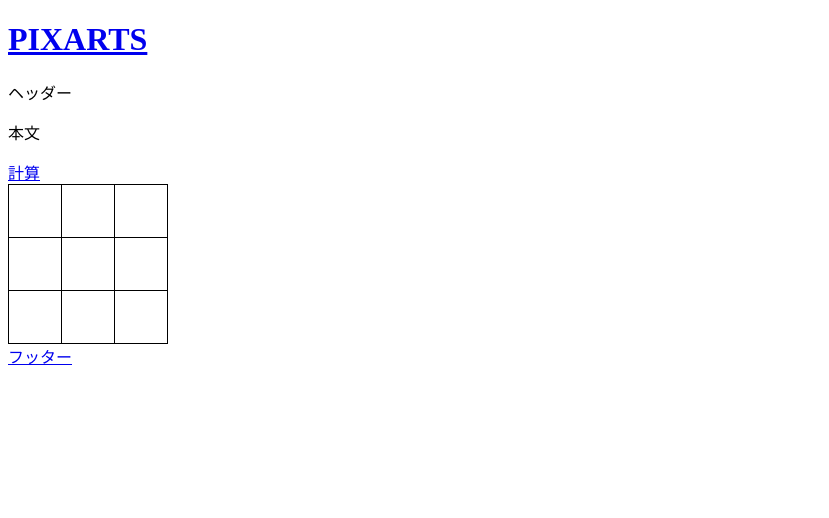
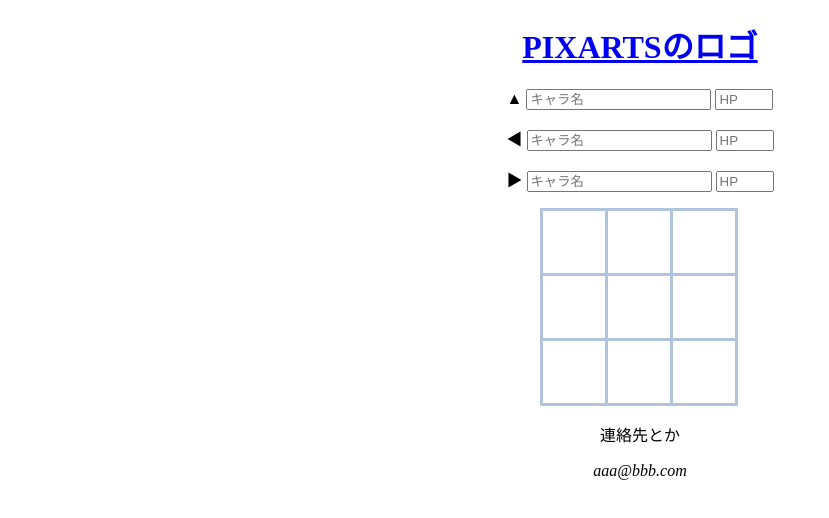
Before and after one commit to samujoh/keisan.io, a plain HTML site: page index.html in a window 1280 px wide. Shown: the whole page, without its empty margins (0-829 px from the left). Drawn offline with Linux system fonts and the light colour scheme.

Commit message:
index.html
nemunemu

```diff
--- a/index.html
+++ b/index.html
@@ -22,24 +22,58 @@
         table {
             border-collapse: collapse;
         }
+
         td {
+            width: 60px;
+            height: 60px;
+            border: 3px solid #b0c4de;
+            background-color: #ffffff;
+        }
+
+        body {
+            margin: auto;
+            width:500px;
+            text-align: center;
+        }
+        .box{
+            margin:auto;
+            width:200px;
+        }
+
+        .hpInput {
             width: 50px;
-    height: 50px;
-    border: 1px solid black;
-    background-color: white;
-    cursor: pointer;
         }
     </style>
 </head>
+
 <body>
     <header>
-        <a href="index.html"><h1>PIXARTS</h1></a>
-        <p>ヘッダー</p>
+        <a href="index.html">
+            <h1>PIXARTSのロゴ</h1>
+        </a>
     </header>
+    <main>
+        <span>
+            <p>▲
+                <input type="text" placeholder="キャラ名">
+                <input type="number" placeholder="HP" class="hpInput">
+            </p>
+        </span>
+        <span>
+            <p>◀
+                <input type="text" placeholder="キャラ名">
+                <input type="number" placeholder="HP" class="hpInput">
+            </p>
+        </span>
+        <span>
+            <p>▶
+                <input type="text" placeholder="キャラ名">
+                <input type="number" placeholder="HP" class="hpInput">
+            </p>
+        </span>
 
-    <p>本文</p>
-    <a href="cal/keisan.html">計算</a>
-    <table id="clickableTable">
+        <div class="box">
+        <table>
             <tr>
                 <td onclick="changeColor(this)"></td>
                 <td onclick="changeColor(this)"></td>
@@ -56,19 +90,23 @@
                 <td onclick="changeColor(this)"></td>
             </tr>
         </table>
+            </div>
+    </main>
 
     <script>
         function changeColor(cell) {
-    if (cell.style.backgroundColor === "white") {
-      cell.style.backgroundColor = "black";
+            if (cell.style.backgroundColor === "rgb(114, 140, 173)") {
+                cell.style.backgroundColor = "#ffffff";
             } else {
-      cell.style.backgroundColor = "white";
+                cell.style.backgroundColor = "#728cad";
             }
         }
     </script>
 
+
     <footer>
-        <a href="#">フッター</a>
+        <p>連絡先とか</p>
+        <address>aaa@bbb.com</address>
     </footer>
 </body>
 </html>
```
Lines whose indentation alone changed are shown as unchanged.
